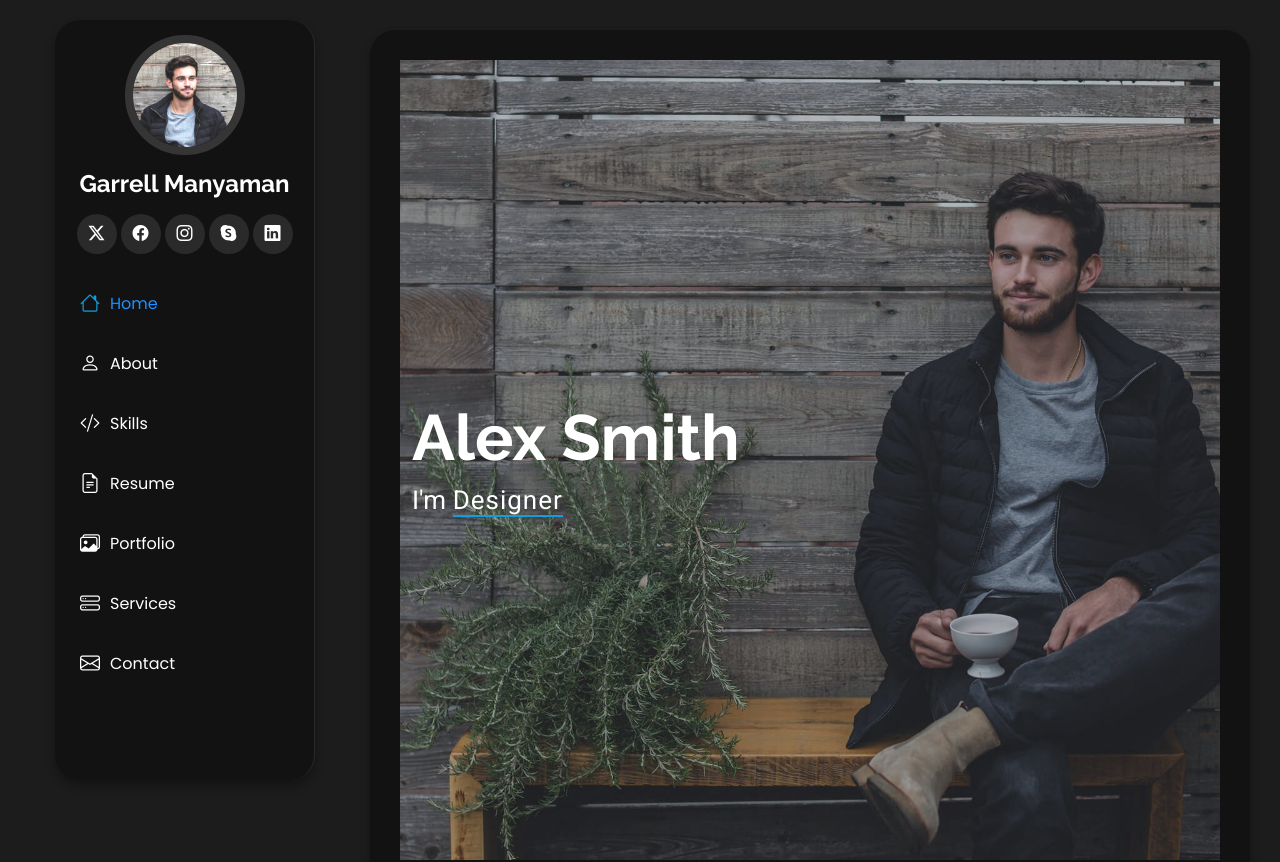
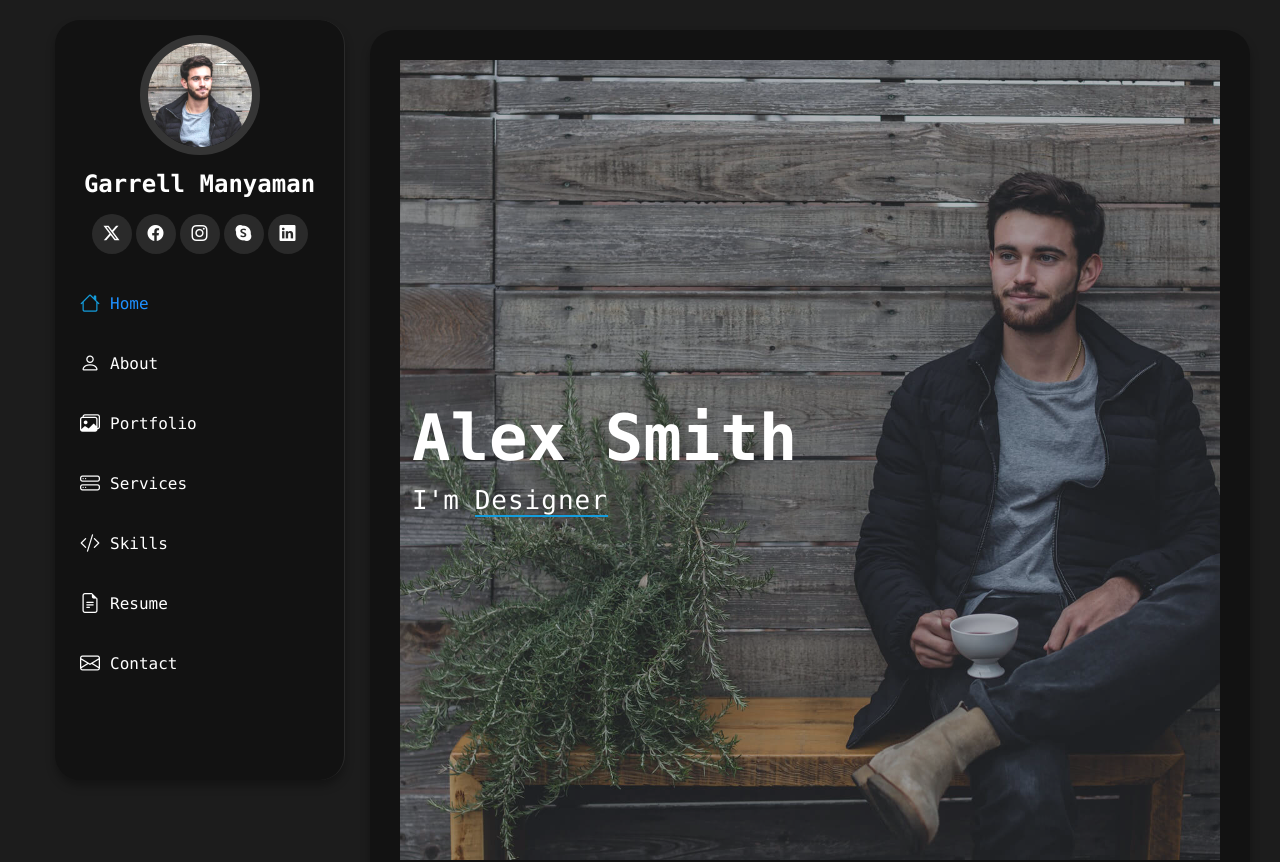
Before and after one commit to garrellmacarilay/personal-portfolio, a React (Vite) app: page / in a window 1280 px wide. Shown: the top 862 px of the page. Built offline with nearby package versions, Linux system fonts and the light colour scheme.

Commit message:
Updating the size of modal

```diff
--- a/public/assets/css/main.css
+++ b/public/assets/css/main.css
@@ -12,9 +12,9 @@
 --------------------------------------------------------------*/
 /* Fonts */
 :root {
-  --default-font: "Roboto",  system-ui, -apple-system, "Segoe UI", Roboto, "Helvetica Neue", Arial, "Noto Sans", "Liberation Sans", sans-serif, "Apple Color Emoji", "Segoe UI Emoji", "Segoe UI Symbol", "Noto Color Emoji";
-  --heading-font: "Raleway",  sans-serif;
-  --nav-font: "Poppins",  sans-serif;
+  --default-font: Consolas, 'Courier New', monospace; /* Update font family */
+  --heading-font: Consolas, 'Courier New', monospace; /* Update font family */
+  --nav-font: Consolas, 'Courier New', monospace; /* Update font family */
 }
 
 /* Global Colors - The following color variables are used throughout the website. Updating them here will change the color scheme of the entire website */
@@ -63,7 +63,7 @@
 body {
   color: var(--default-color);
   background-color: var(--background-color);
-  font-family: var(--default-font);
+  font-family: var(--default-font); /* Use updated font family */
 }
 
 a {
@@ -84,7 +84,7 @@ h4,
 h5,
 h6 {
   color: var(--heading-color);
-  font-family: var(--heading-font);
+  font-family: var(--heading-font); /* Use updated font family */
 }
 
 /* PHP Email Form Messages
@@ -279,7 +279,7 @@ h6 {
 .navmenu a:focus {
   color: var(--nav-color);
   padding: 15px 10px;
-  font-family: var(--nav-font);
+  font-family: var(--nav-font); /* Use updated font family */
   font-size: 16px;
   font-weight: 400;
   display: flex;
--- a/src/App.jsx
+++ b/src/App.jsx
@@ -28,6 +28,9 @@ function App() {
           <About />
         </div>
         <div className="floating-modal">
+          <Portfoilio />
+        </div>
+        <div className="floating-modal">
           <Skills />
         </div>
         <div className="floating-modal">
@@ -35,9 +38,6 @@ function App() {
         </div>
         <div className="floating-modal">
           <Resume />
-        </div>
-        <div className="floating-modal">
-          <Portfoilio />
         </div>
         <div className="floating-modal">
           < Contact />
--- a/src/components/SideMenu.jsx
+++ b/src/components/SideMenu.jsx
@@ -49,6 +49,16 @@ function SideMenu() {
                 <i className="bi bi-person navicon" /> About
               </a>
             </li>
+             <li>
+              <a href="#portfolio">
+                <i className="bi bi-images navicon" /> Portfolio
+              </a>
+            </li>
+            <li>
+              <a href="#services">
+                <i className="bi bi-hdd-stack navicon" /> Services
+              </a>
+            </li>
             <li>
               <a href="#skills">
                 <i className="bi bi-code-slash navicon" /> Skills
@@ -57,16 +67,6 @@ function SideMenu() {
             <li>
               <a href="#resume">
                 <i className="bi bi-file-earmark-text navicon" /> Resume
-              </a>
-            </li>
-            <li>
-              <a href="#portfolio">
-                <i className="bi bi-images navicon" /> Portfolio
-              </a>
-            </li>
-            <li>
-              <a href="#services">
-                <i className="bi bi-hdd-stack navicon" /> Services
               </a>
             </li>
             <li>
--- a/src/styles/global.css
+++ b/src/styles/global.css
@@ -48,13 +48,12 @@ body,
 }
 
 .header {
-  background-color: #121212; /* Updated background color for the side menu */
-  position: fixed;
+  background-color: #121212; /* Updated background color for the side menu *
   top: 0;
-  left: 35px;
   bottom: 0;
-  padding: 0px 15px;
-  width: calc(300px - 40px); /* Adjust width to account for margin */
+  padding: 0px 15px; */
+  /* left: 20px; */
+  width: calc(300px - 10px); /* Adjust width to account for margin */
   transition: all ease-in-out 0.3s;
   overflow-y: auto;
   z-index: 997;
```
